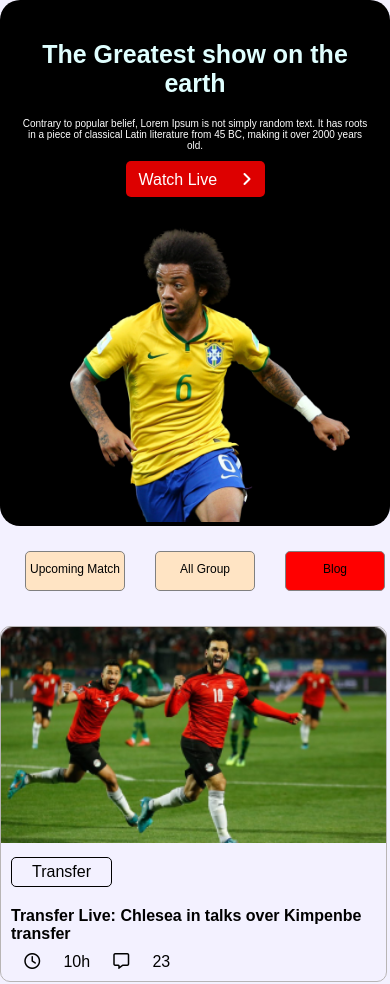
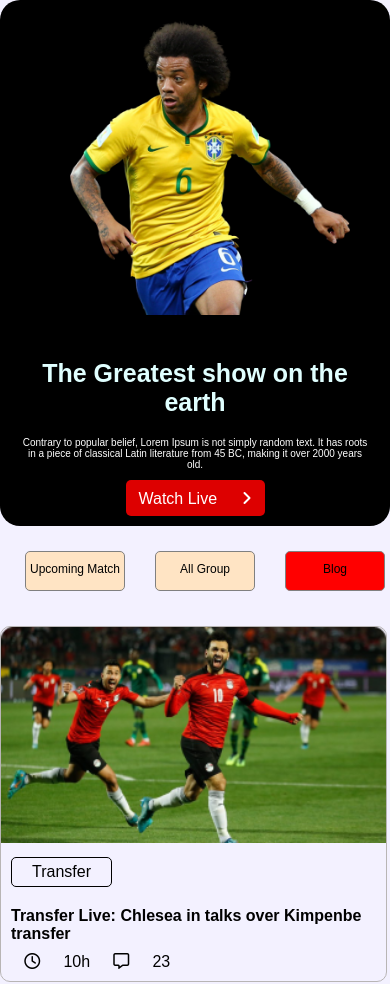
Before and after one commit to nuralam09/assignment-second-milestone, a plain HTML site: page index.html in a window 390 px wide. Shown: the top 984 px of the page. Drawn offline with Linux system fonts and the light colour scheme.

Commit message:
top banner images order change

```diff
--- a/style.css
+++ b/style.css
@@ -230,6 +230,10 @@ footer{
     padding: 10px;
 
   }
+
+  .top-banner-text:nth-of-type(1){
+    order: 2;
+  }
   .top-banner h1{
     font-size: 25px;
     margin-top: 10px;
@@ -331,6 +335,10 @@ footer{
     padding: 10px;
 
   }
+
+  .top-banner-text:nth-of-type(1){
+    order: 2;
+  }
   .top-banner h1{
     font-size: 25px;
     margin-top: 10px;
--- a/upcomming.css
+++ b/upcomming.css
@@ -234,6 +234,10 @@ footer{
     padding: 10px;
 
   }
+
+  .top-banner-text:nth-of-type(1){
+    order: 2;
+  }
   .top-banner h1{
     font-size: 25px;
     margin-top: 10px;
@@ -337,6 +341,10 @@ footer{
     padding: 10px;
 
   }
+
+  .top-banner-text:nth-of-type(1){
+    order: 2;
+  }
   .top-banner h1{
     font-size: 25px;
     margin-top: 10px;
```
